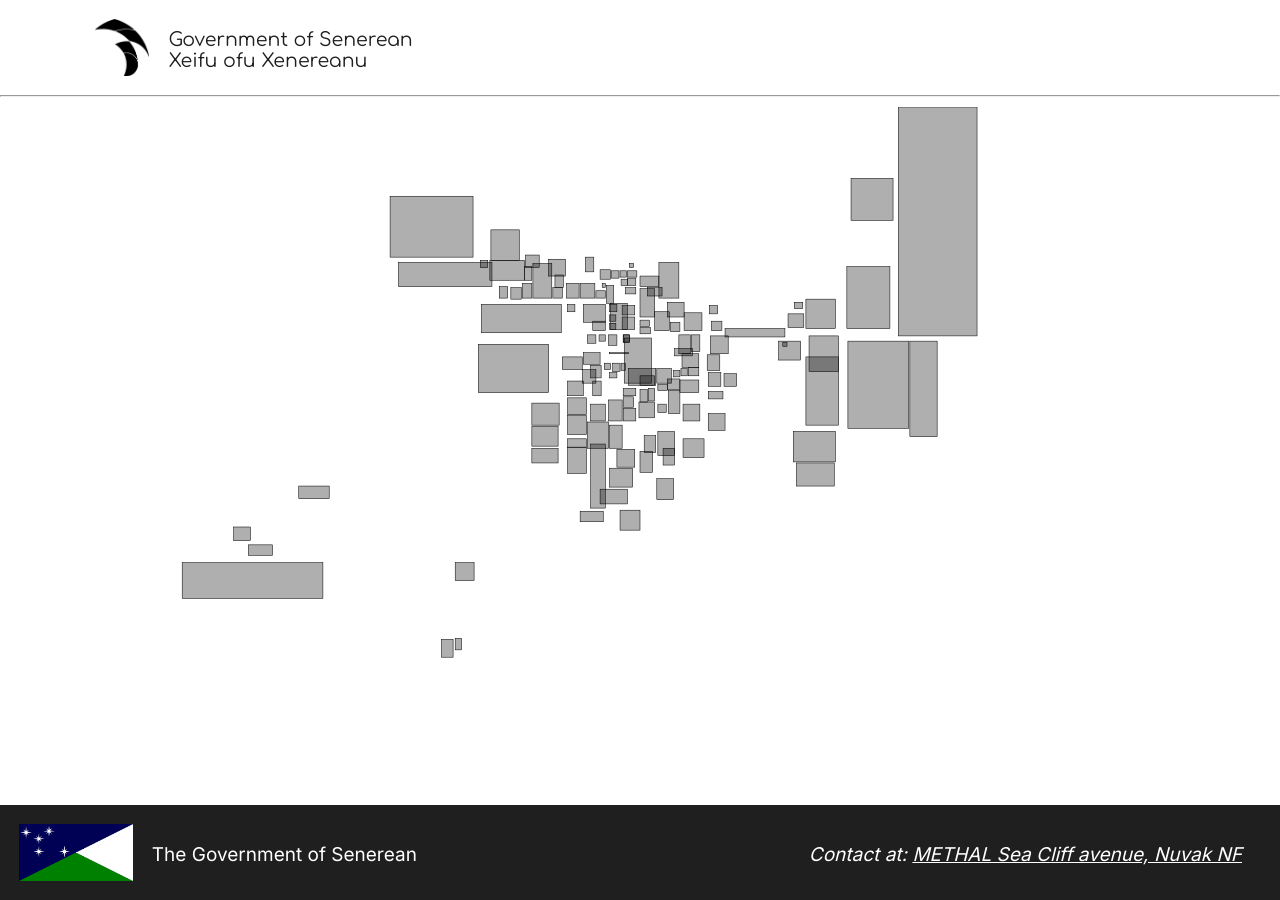
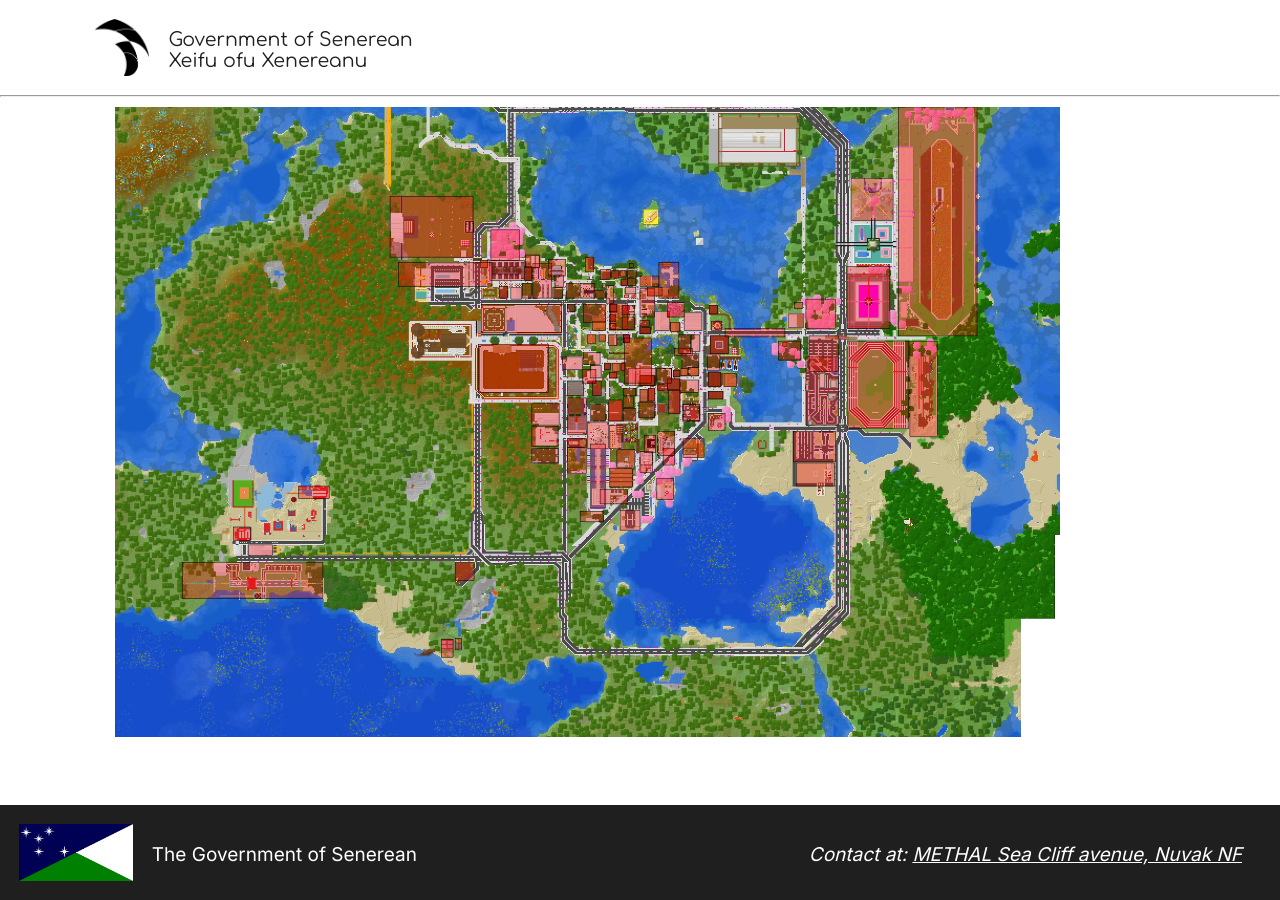
Before and after one commit to LukeNK/Senerean, a Jekyll site: the page built from MLD/map.html, in a window 1280 px wide. Built offline with Jekyll 4.4.1, drawn with Linux system fonts in a browser that asks for light colours; comment, search, counter and statistics services are not loaded.

Commit message:
Added background map

```diff
--- a/MLD/map.html
+++ b/MLD/map.html
@@ -9,7 +9,9 @@
     }
 </style>
 
-<svg id="map" viewBox="-200 -200 600 600"></svg>
+<svg id="map" viewBox="-200 -200 600 600">
+    <image href="./ninoarura.webp" x="-400" y="-400" width="900" height="900"/>
+</svg>
 
 <!-- svg-pan-zoom via jsDelivr -->
 <script src="https://cdn.jsdelivr.net/npm/svg-pan-zoom@3.6.1/dist/svg-pan-zoom.min.js"></script>
```
Also changed, not shown: other parts of MLD/map.html (+1 -1 lines), MLD/ninoarura.webp (added).
